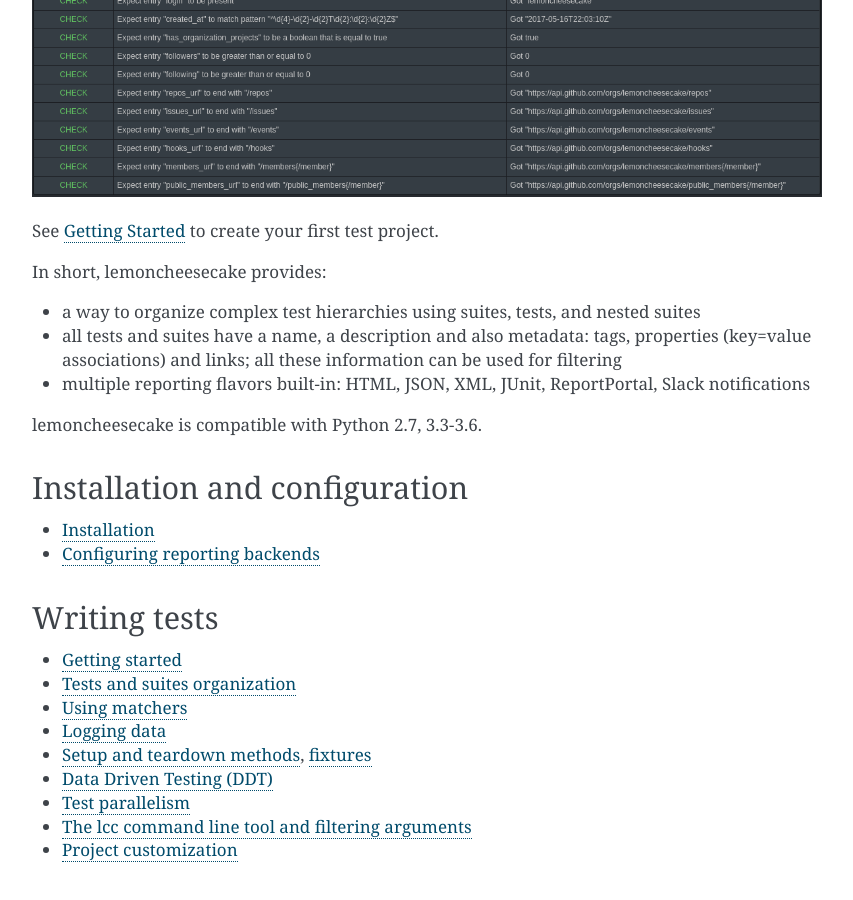
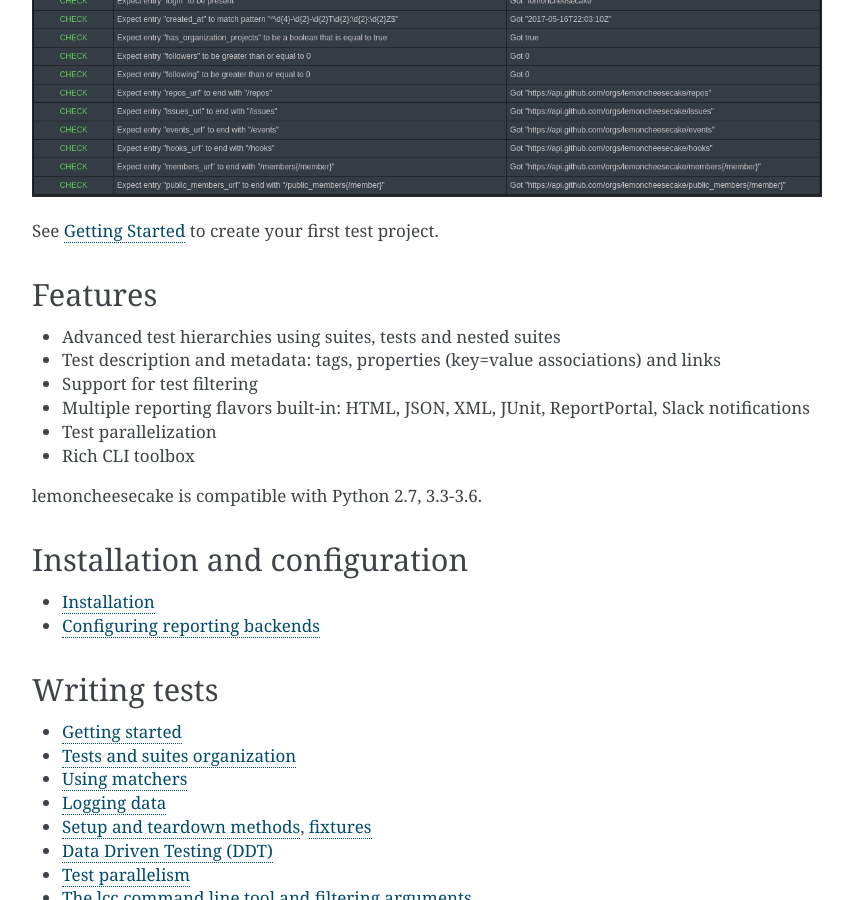
Before and after one commit to lemoncheesecake/lemoncheesecake, a Sphinx documentation site: the page built from doc/index.rst, in a window 1280 px wide and 900 px high, scrolled down 1906 px. Shown: the whole window, without its empty margins (363-1216 px from the left). Built offline with Sphinx 7.4.7, drawn with Linux system fonts in a browser that asks for light colours; some of the changed text lies outside the part shown.

Commit message:
Doc: few improvements to the main page

```diff
--- a/doc/index.rst
+++ b/doc/index.rst
@@ -58,20 +58,26 @@
             "public_members_url", ends_with("/public_members{/member}")
         )
 
-And the corresponding HTML report:
+And here are the corresponding test results:
 
 .. image:: _static/report-sample.png
 
 See :ref:`Getting Started <getting started>` to create your first test project.
 
-In short, lemoncheesecake provides:
+Features
+--------
 
-- a way to organize complex test hierarchies using suites, tests, and nested suites
+- Advanced test hierarchies using suites, tests and nested suites
 
-- all tests and suites have a name, a description and also metadata: tags, properties (key=value associations) and links;
-  all these information can be used for filtering
+- Test description and metadata: tags, properties (key=value associations) and links
 
-- multiple reporting flavors built-in: HTML, JSON, XML, JUnit, ReportPortal, Slack notifications
+- Support for test filtering
+
+- Multiple reporting flavors built-in: HTML, JSON, XML, JUnit, ReportPortal, Slack notifications
+
+- Test parallelization
+
+- Rich CLI toolbox
 
 lemoncheesecake is compatible with Python 2.7, 3.3-3.6.
 
```
Also changed, not shown: other parts of doc/index.rst (+2 -2 lines).
